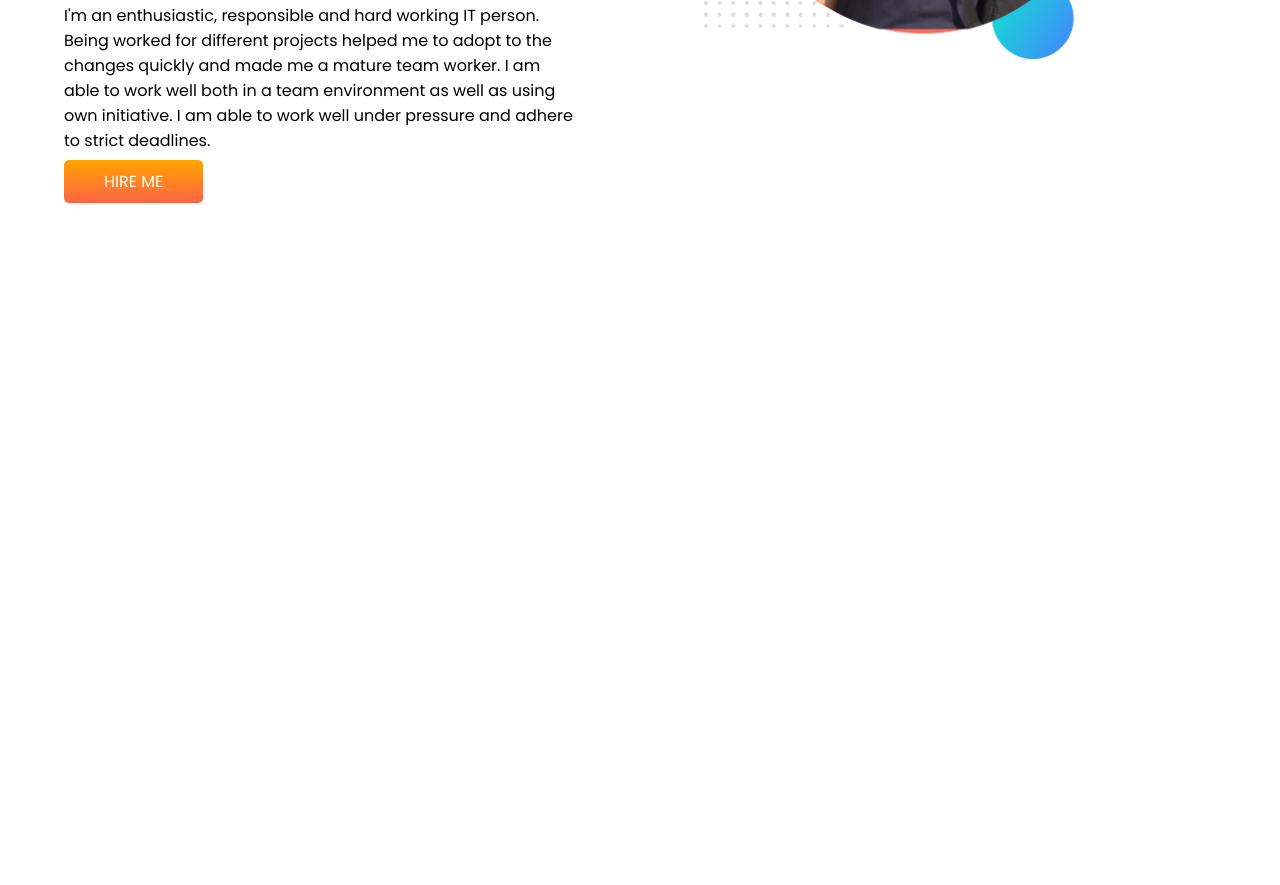
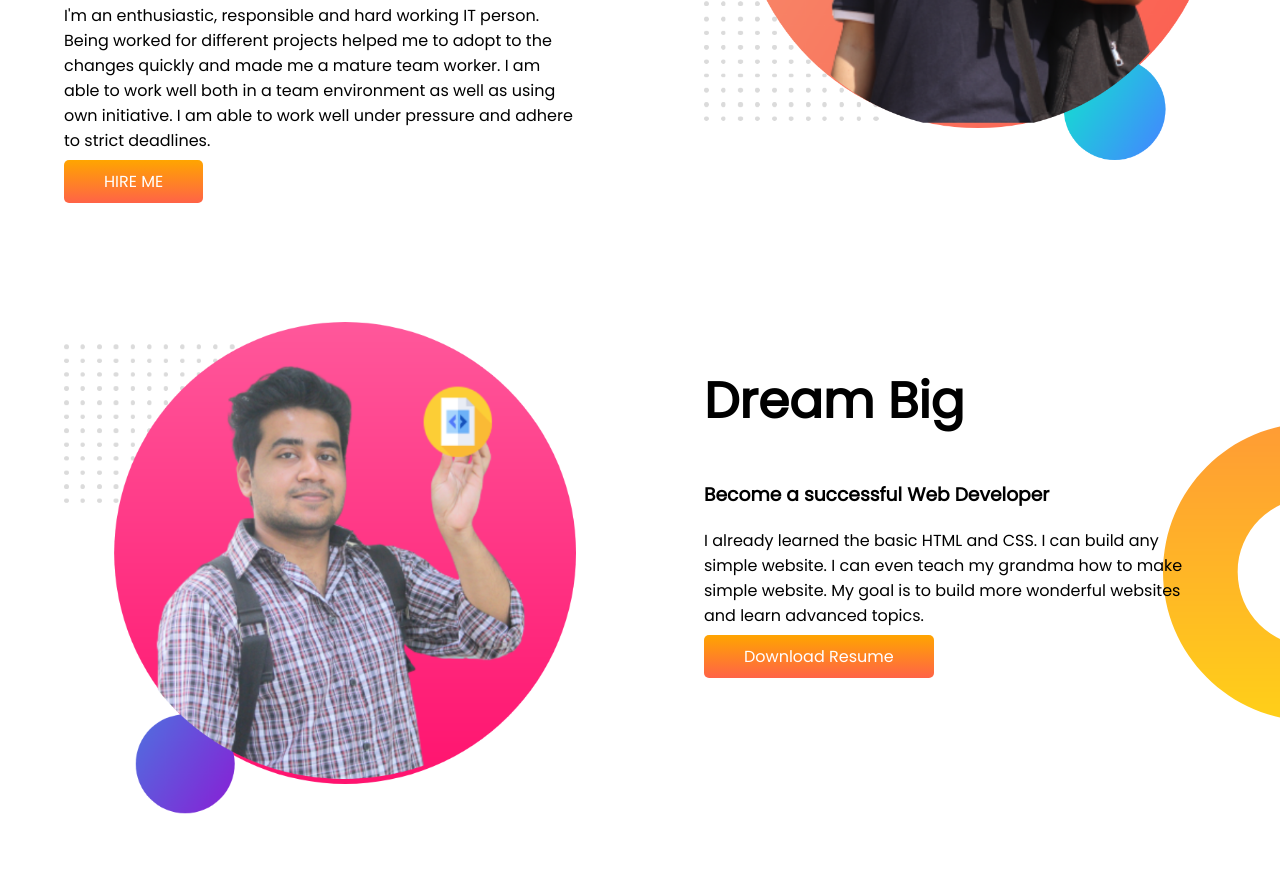
Before and after one commit to HTML-CSS-BOOTSTRAP-beginner/developer-portfolio, a plain HTML site: page index.html in a window 1280 px wide. Shown: the part 412-1297 px from the top of the page. Before the commit the page ends 800 px from the top, so only its background shows below. Drawn offline with Linux system fonts and the light colour scheme.

Commit message:
dev two commit

```diff
--- a/index.html
+++ b/index.html
@@ -38,5 +38,22 @@
       <div  class="half-width"><img src="images/my-bg1.png" alt="a kid" /></div>
 
     </section>
+
+    <section class="dream-big">
+        <div class="half-width">
+            <img src="images/my-bg2.png" alt="a-kid">
+        </div>
+
+        <div class="half-width">
+            <h1>Dream Big</h1>
+            <h3>Become a successful Web Developer</h3>
+            <p>I already learned the basic HTML and CSS. I can build any simple website. I can even teach my grandma how to make simple website. My goal is to build more wonderful websites and learn advanced topics.</p>
+
+            <a class="link-button" href="https://web.programming-hero.com/" target="_blank">Download Resume</a>
+
+        </div>
+
+    </section>
+
   </body>
 </html>
--- a/style.css
+++ b/style.css
@@ -21,7 +21,7 @@ section{
 }
 
 .half-width img{
-    width: 80%;
+    width: 100%;
 }
 
 .link-button{
@@ -37,3 +37,9 @@ section{
     background-image: url(images/top-banner.png);
     background-repeat: no-repeat;
 }
+
+.dream-big{
+    background-image: url(images/dream-bg.png);
+    background-repeat: no-repeat;
+    background-position: right;
+}
```
